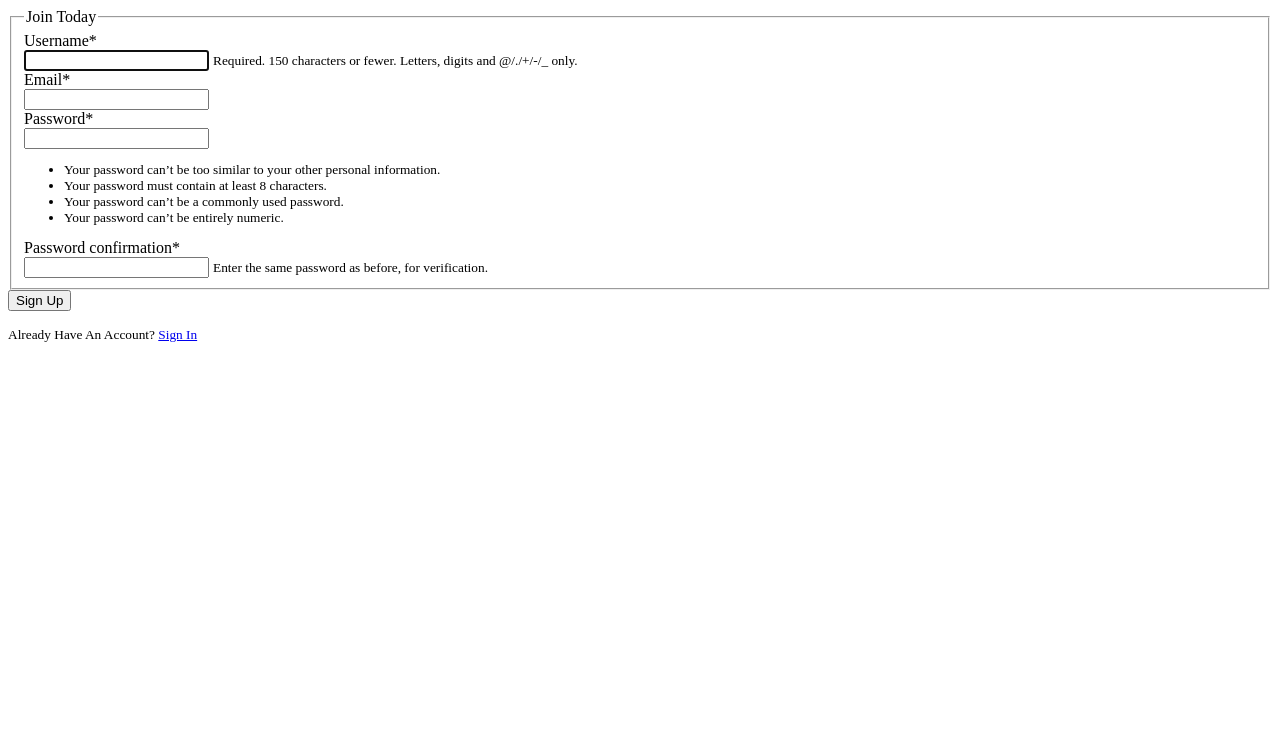
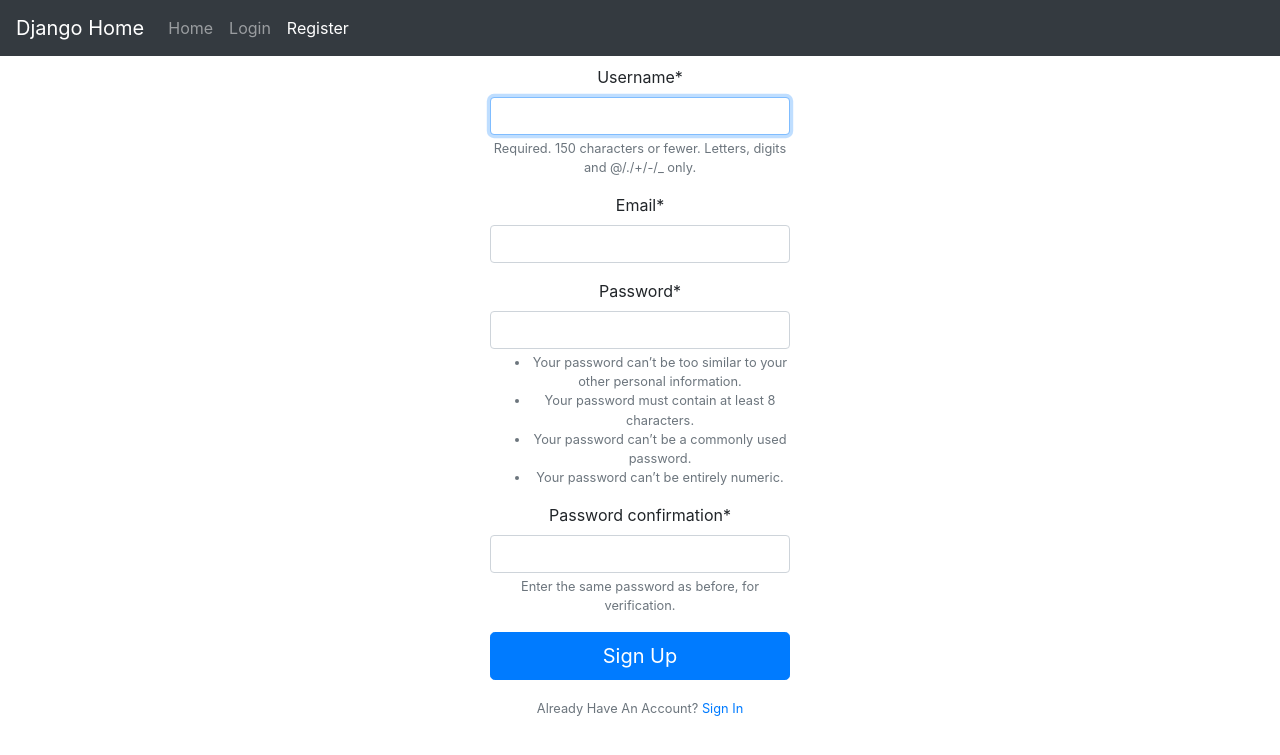
Before and after one commit to zembrodt/django-home, a Django app: page /user/register/ in a window 1280 px wide. Shown: the top 755 px of the page. Run offline with Django 3.2, Linux system fonts and the light colour scheme; some libraries are stand-ins or nearby versions.

Commit message:
Overhauled website layout and added bootstrap

```diff
--- a/dashboard/models.py
+++ b/dashboard/models.py
@@ -19,4 +19,4 @@ class Module(models.Model):
         return f'Module of {self.module_type} at ({self.x}, {self.y})'
 
     def get_absolute_url(self):
-        return reverse('dashboard-home')#, kwargs={'pk': self.pk})
+        return reverse('dashboard')#, kwargs={'pk': self.pk})
--- /dev/null
+++ b/dashboard/templates/dashboard/base.html
@@ -0,0 +1,26 @@
+<!DOCTYPE html>
+<html>
+<head>
+    <!-- Required meta tags -->
+    <meta charset="utf-8">
+    <meta name="viewport" content="width=device-width, initial-scale=1, shrink-to-fit=no">
+
+    <!-- Bootstrap CSS -->
+    <link rel="stylesheet" href="https://stackpath.bootstrapcdn.com/bootstrap/4.3.1/css/bootstrap.min.css" integrity="sha384-ggOyR0iXCbMQv3Xipma34MD+dH/1fQ784/j6cY/iJTQUOhcWr7x9JvoRxT2MZw1T" crossorigin="anonymous">
+
+    {% block styles %}{% endblock %}
+    {% if title %}
+        <title>{{ title }}</title>
+    {% else %}
+        <title>Django Home</title>
+    {% endif %}
+
+</head>
+<body>
+    {% block content %}{% endblock %}
+
+    <script src="https://ajax.googleapis.com/ajax/libs/jquery/2.2.0/jquery.min.js"></script>
+    <script src="https://stackpath.bootstrapcdn.com/bootstrap/4.3.1/js/bootstrap.min.js" integrity="sha384-JjSmVgyd0p3pXB1rRibZUAYoIIy6OrQ6VrjIEaFf/nJGzIxFDsf4x0xIM+B07jRM" crossorigin="anonymous"></script>
+    {% block scripts %}{% endblock %}
+</body>
+</html>
--- a/dashboard/templates/dashboard/dashboard_update.html
+++ b/dashboard/templates/dashboard/dashboard_update.html
@@ -18,6 +18,10 @@
         <button id='update-button' type='submit' disabled>Save Dashboard</button>
     </form>
     <div id='update-response' style='color: green'></div>
+    <small>
+        <a href="{% url 'home' %}">Back</a>
+        <a href="{% url 'dashboard' %}">Dashboard</a>
+    </small>
 {% endblock %}
 
 {% block update-scripts %}
@@ -153,7 +157,7 @@
             $.ajax(
             {
                 type:"GET",
-                url: "/save_update/",
+                url: "{% url 'dashboard-update-save' %}",
                 dataType: "json",
                 data:{
                         //csrfmiddlewaretoken: '{{ csrf_token }}',
--- /dev/null
+++ b/dashboard/templates/dashboard/includes/nav.html
@@ -0,0 +1,36 @@
+<nav class="navbar navbar-expand-md navbar-dark bg-dark fixed-top">
+    <a class="navbar-brand" href="#">Django Home</a>
+    <button class="navbar-toggler" type="button" data-toggle="collapse" data-target="#navbarsExampleDefault" aria-controls="navbarsExampleDefault" aria-expanded="false" aria-label="Toggle navigation">
+        <span class="navbar-toggler-icon"></span>
+    </button>
+
+    <div class="collapse navbar-collapse" id="navbarsExampleDefault">
+        <ul class="navbar-nav mr-auto">
+        <li class="nav-item {% if home %}active{% endif %}">
+            <a class="nav-link" href="{% url 'home' %}">Home</a>
+        </li>
+        {% if user.is_authenticated %}
+            <li class="nav-item dropdown">
+                <a class="nav-link dropdown-toggle" href="#" id="dropdown-dashboard" data-toggle="dropdown" aria-haspopup="true" aria-expanded="false">Dashboard</a>
+                <div class="dropdown-menu" aria-labelledby="dropdown-dashboard">
+                    <a class="dropdown-item" href="{% url 'dashboard' %}">View Dashboard</a>
+                    <a class="dropdown-item" href="{% url 'dashboard-update' %}">Edit Dashboard</a>
+                </div>
+            </li>
+            <li class="nav-item {% if modules %}active{% endif %}">
+                <a class="nav-link" href="{% url 'user-modules' %}">Modules</a>
+            </li>
+            <li class="nav-item">
+                <a class="nav-link" href="{% url 'user-logout' %}">Logout</a>
+            </li>
+        {% else %}
+            <li class="nav-item {% if login %}active{% endif %}">
+                <a class="nav-link" href="{% url 'user-login' %}">Login</a>
+            </li>
+            <li class="nav-item {% if register %}active{% endif %}">
+                <a class="nav-link" href="{% url 'user-register' %}">Register</a>
+            </li>
+        {% endif %}
+        </ul>
+    </div>
+</nav>
--- a/dashboard/urls.py
+++ b/dashboard/urls.py
@@ -7,9 +7,10 @@ from .views import (
 
 # NOTE: using weather's 'views'
 urlpatterns = [
-    path('', views.home, name='dashboard-home'),
-    path('update/', views.update, name='dashboard-update'),
-    path('save_update/', views.save_update, name='dashboard-update-save'),
+    path('', views.home, name='home'),
+    path('dashboard/', views.dashboard, name='dashboard'),
+    path('dashboard/update/', views.update, name='dashboard-update'),
+    path('dashboard/save_update/', views.save_update, name='dashboard-update-save'),
     path('modules/', ModuleListView.as_view(), name='user-modules'),
     path('modules/add/', ModuleCreateView.as_view(), name='add-module')
 ]
--- a/django_home/settings.py
+++ b/django_home/settings.py
@@ -131,5 +131,5 @@ MEDIA_URL = '/media/'
 
 CRISPY_TEMPLATE_PACK = 'bootstrap4'
 
-LOGIN_REDIRECT_URL = 'dashboard-home'
+LOGIN_REDIRECT_URL = 'home'
 LOGIN_URL = 'user-login'
--- a/django_home/urls.py
+++ b/django_home/urls.py
@@ -19,9 +19,8 @@ from weather import views as weather_views
 
 urlpatterns = [
     path('admin/', admin.site.urls),
-    #path('', include('users.urls')),
-    path('', include('dashboard.urls')), #NOTE: temporary
-    path('dashboard/', include('dashboard.urls')),
+    path('', include('dashboard.urls')),
+    #path('dashboard/', include('dashboard.urls')),
     path('update_weather/', weather_views.update_weather, name='weather-update'),
     path('user/', include ('users.urls'))
 ]
--- /dev/null
+++ b/users/static/users/css/form.css
@@ -0,0 +1,6 @@
+.form-centered {
+    width: 100%;
+    max-width: 330px;
+    padding: 15px;
+    margin: auto;
+}
--- a/users/templates/users/base.html
+++ /dev/null
@@ -1,9 +0,0 @@
-<!--TODO: move the base to dashboard or another directory-->
-<html>
-    <head>
-        <title>{% block title %}{% endblock %}</title>
-    </head>
-    <body>
-        {% block content %}{% endblock %}
-    </body>
-</html>
--- a/users/templates/users/register.html
+++ b/users/templates/users/register.html
@@ -1,24 +1,29 @@
-{% extends "users/base.html" %}
+{% extends "dashboard/base.html" %}
+{% load static %}
 {% load crispy_forms_tags %}
 
-{% block title %}
-    Register
+{% block styles %}
+    <link href="{% static 'users/css/form.css' %}" rel="stylesheet">
 {% endblock %}
 
 {% block content %}
-    <form method="POST">
+    {% include "dashboard/includes/nav.html" with register="true" %}
+
+    <div class="text-center">
+        <form class="form-centered" method="POST">
             {% csrf_token %}
+            <h1 class="h3 mb-3 font-weight-normal">Join Today</h1>
             <fieldset>
-            <legend>Join Today</legend>
                 {{ form|crispy }}
             </fieldset>
             <div>
-            <button type="submit">Sign Up</button>
+                <button class="btn btn-lg btn-primary btn-block" type="submit">Sign Up</button>
             </div>
         </form>
         <div>
-        <small>
+            <small class="mb-3 text-muted">
                 Already Have An Account? <a href="{% url 'user-login' %}">Sign In</a>
             </small>
         </div>
+    </div>
 {% endblock %}
```
Also changed, not shown: dashboard/templates/dashboard/dashboard.html (+14 -20 lines), dashboard/templates/dashboard/home.html (added, +10 -0 lines), dashboard/templates/dashboard/module_form.html (+4 -7 lines), dashboard/templates/dashboard/modules.html (+5 -8 lines), dashboard/views.py (+18 -2 lines), dt/templates/dt/includes/dt_scripts.html (+11 -3 lines), users/templates/users/login.html (+12 -7 lines), users/templates/users/logout.html (+2 -5 lines). Lines whose indentation alone changed are shown as unchanged.
